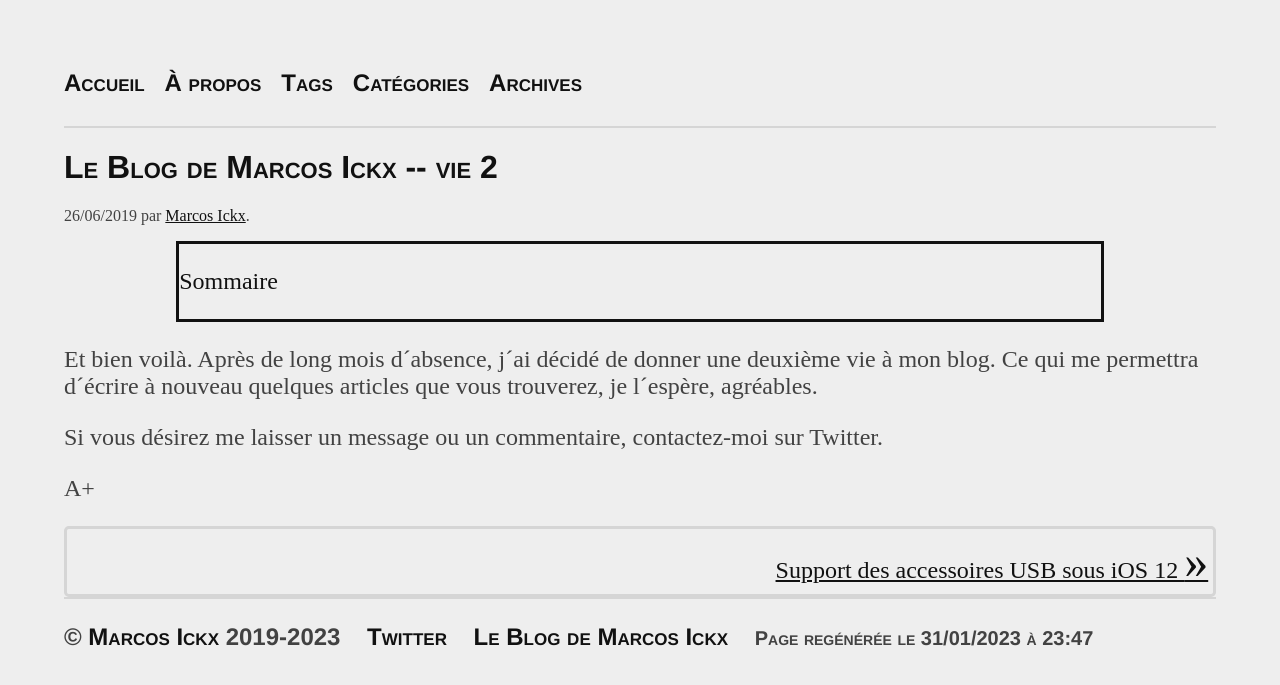
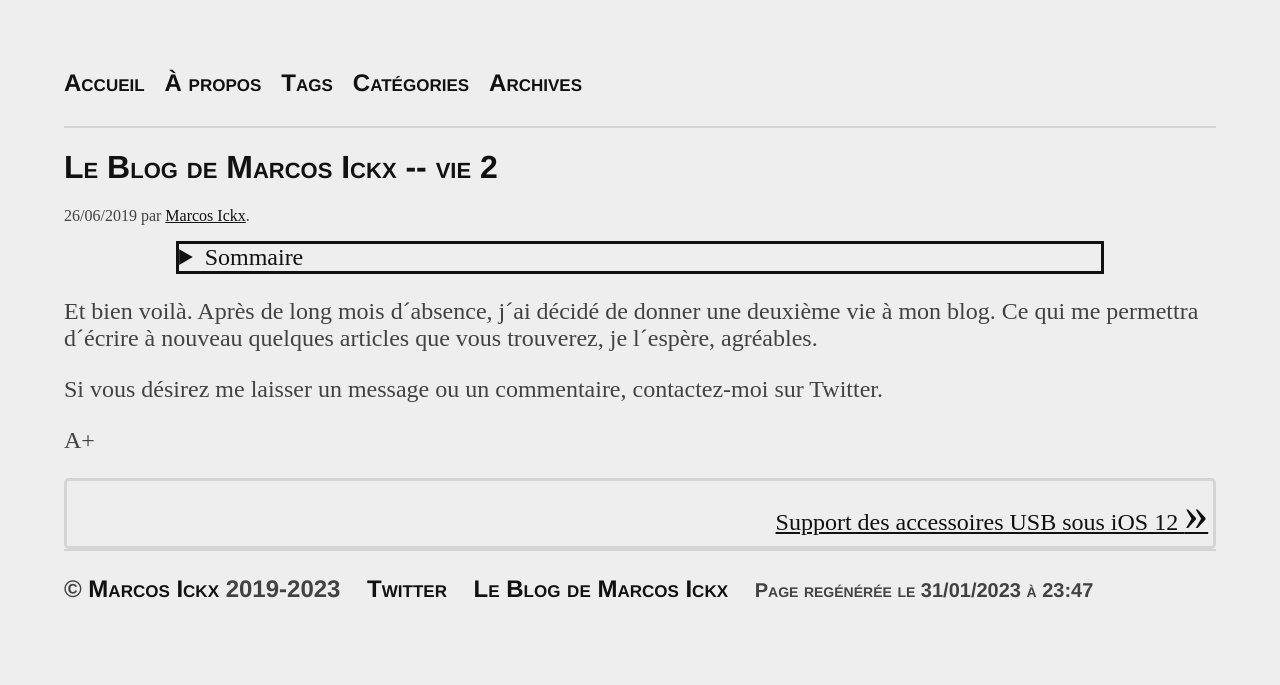
Before and after one commit to MarcosIckx/PreviewMarcosxNet, a Jekyll site: the page built from _posts/2019/2019-06-26-le-blog-de-marcos-ickx-vie-2.md, in a window 1280 px wide. Shown: the top 685 px of the page. Built offline with Jekyll 4.4.1, drawn with Linux system fonts in a browser that asks for light colours.

Commit message:
Update post.html

```diff
--- a/_layouts/post.html
+++ b/_layouts/post.html
@@ -7,9 +7,11 @@ layout: default
 {%- endif -%}{%- endif -%}
 
 <div class="toc">
-<p class="toc">Sommaire</p>
+  <details>
+    <summary>Sommaire</summary>
 {%- include toc.html html=content sanitize=true class="toc" item_class="toc_item" submenu_class="toc_submenu" id="my_toc" h_min=2 h_max=6 ordered=true -%}
-</div>
+  <details>
+    </div>
 
 <div class="post">
   {{ content }}
```
